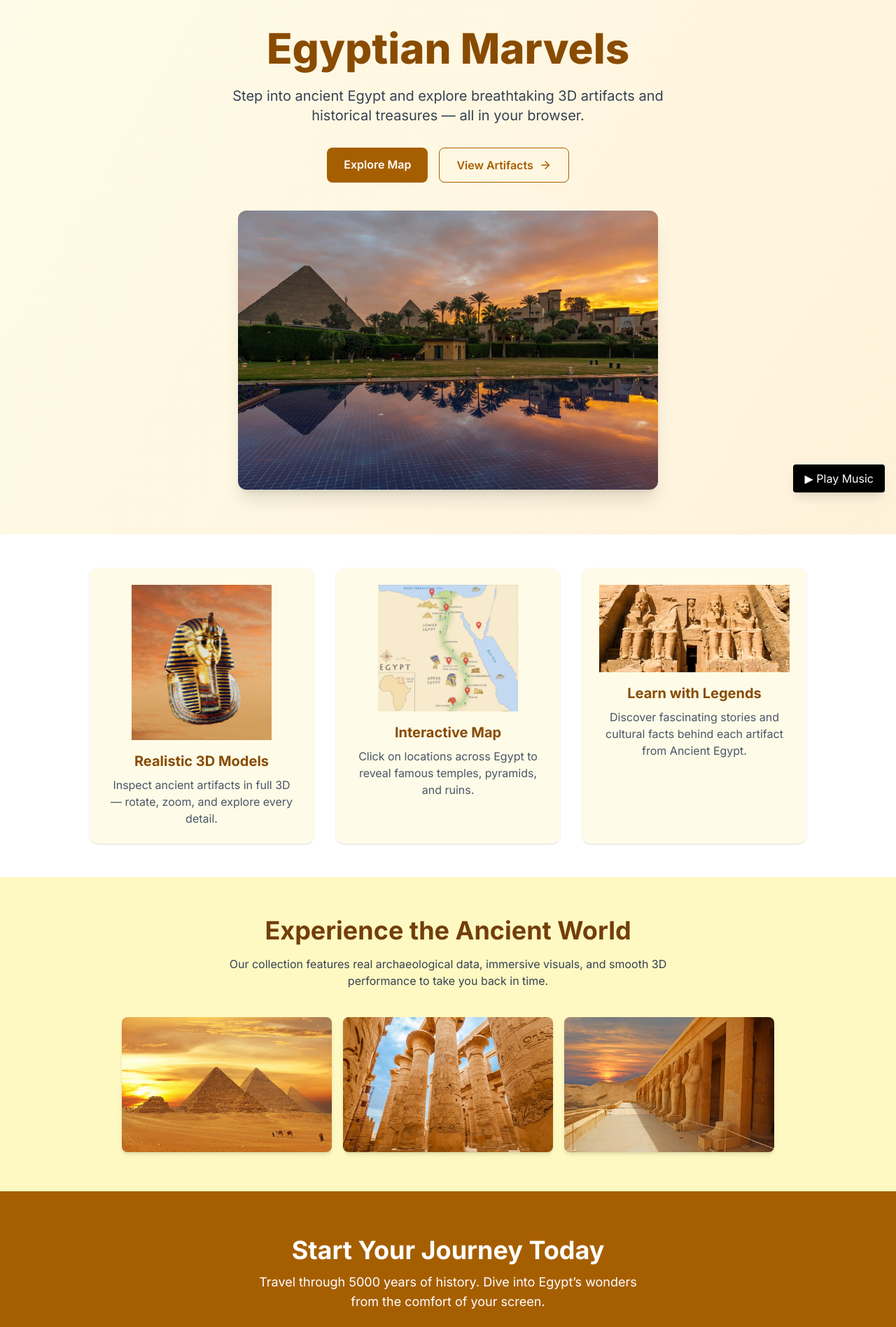
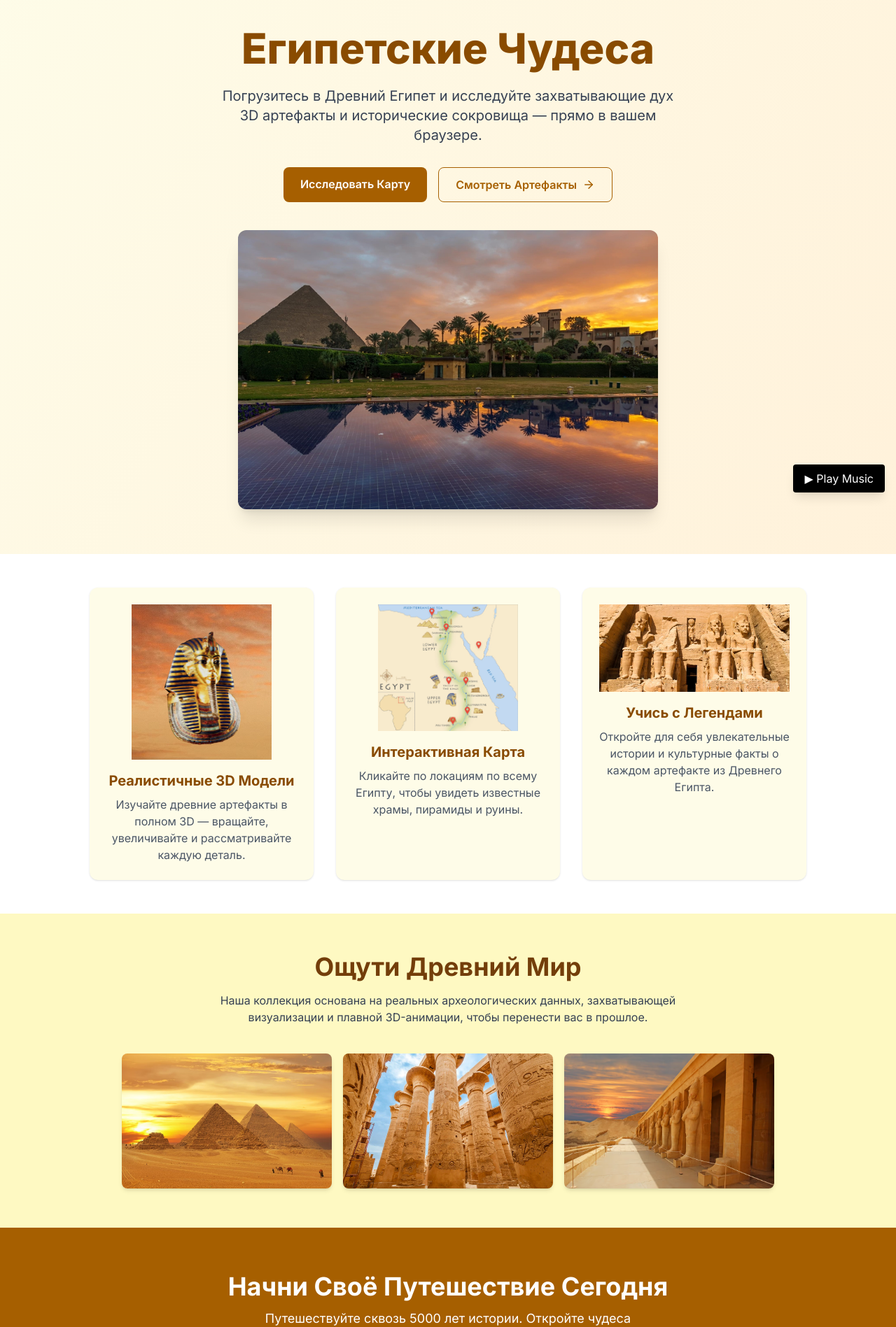
Before and after one commit to lionzak/egyptian-marvels, a Next.js app: page / in a window 1280 px wide. Shown: the part 80-1977 px from the top of the page at 70% size. Built offline with nearby package versions, Linux system fonts and the light colour scheme.

Commit message:
changed to russian

```diff
--- a/app/page.tsx
+++ b/app/page.tsx
@@ -15,23 +15,23 @@ export default function LandingPage() {
             <section className="relative text-center px-4 pt-20 pb-12 sm:pt-28 sm:pb-16">
                 <div className="max-w-4xl mx-auto">
                     <h1 className="text-4xl sm:text-5xl lg:text-6xl font-extrabold text-yellow-800 leading-tight">
-                        Egyptian Marvels
+                        Египетские Чудеса
                     </h1>
                     <p className="mt-4 text-lg sm:text-xl text-gray-700 max-w-2xl mx-auto">
-                        Step into ancient Egypt and explore breathtaking 3D artifacts and historical treasures — all in your browser.
+                        Погрузитесь в Древний Египет и исследуйте захватывающие дух 3D артефакты и исторические сокровища — прямо в вашем браузере.
                     </p>
                     <div className="mt-8 flex flex-col sm:flex-row justify-center gap-4">
                         <Link
                             href="/map"
                             className="bg-yellow-700 text-white px-6 py-3 rounded-lg font-semibold hover:bg-yellow-800 transition-colors"
                         >
-                            Explore Map
+                            Исследовать Карту
                         </Link>
                         <Link
                             href="/artifacts"
                             className="flex justify-center items-center gap-2 px-6 py-3 border border-yellow-700 text-yellow-700 rounded-lg font-semibold hover:bg-yellow-100 transition-colors"
                         >
-                            View Artifacts
+                            Смотреть Артефакты
                             <ArrowRight size={18} />
                         </Link>
                     </div>
@@ -39,7 +39,7 @@ export default function LandingPage() {
                 {/* Hero Image */}
                 <Image
                     src="/images/view.jpg"
-                    alt="Pharaoh"
+                    alt="Фараон"
                     width={600}
                     height={400}
                     className="mx-auto mt-10 rounded-xl shadow-xl"
@@ -51,23 +51,23 @@ export default function LandingPage() {
                 <div className="max-w-5xl mx-auto grid grid-cols-1 sm:grid-cols-2 lg:grid-cols-3 gap-8 text-center">
                     {[
                         {
-                            title: 'Realistic 3D Models',
-                            desc: 'Inspect ancient artifacts in full 3D — rotate, zoom, and explore every detail.',
+                            title: 'Реалистичные 3D Модели',
+                            desc: 'Изучайте древние артефакты в полном 3D — вращайте, увеличивайте и рассматривайте каждую деталь.',
                             icon: '/images/3d.png',
                         },
                         {
-                            title: 'Interactive Map',
-                            desc: 'Click on locations across Egypt to reveal famous temples, pyramids, and ruins.',
+                            title: 'Интерактивная Карта',
+                            desc: 'Кликайте по локациям по всему Египту, чтобы увидеть известные храмы, пирамиды и руины.',
                             icon: '/images/map-view.png',
                         },
                         {
-                            title: 'Learn with Legends',
-                            desc: 'Discover fascinating stories and cultural facts behind each artifact from Ancient Egypt.',
+                            title: 'Учись с Легендами',
+                            desc: 'Откройте для себя увлекательные истории и культурные факты о каждом артефакте из Древнего Египта.',
                             icon: '/images/temple.webp',
                         },
                     ].map((item) => (
                         <div key={item.title} className="bg-yellow-50 rounded-xl shadow p-6">
-                            {item.title === "Learn with Legends" ? <Image src={item.icon} alt={item.title} width={400} height={200} className="mx-auto mb-4" /> : <Image src={item.icon} alt={item.title} width={200} height={200} className="mx-auto mb-4" />
+                            {item.title === "Учись с Легендами" ? <Image src={item.icon} alt={item.title} width={400} height={200} className="mx-auto mb-4" /> : <Image src={item.icon} alt={item.title} width={200} height={200} className="mx-auto mb-4" />
                             }
                             <h3 className="text-xl font-bold text-yellow-800">{item.title}</h3>
                             <p className="text-gray-600 mt-2">{item.desc}</p>
@@ -78,28 +78,28 @@ export default function LandingPage() {
 
             {/* Preview section */}
             <section className="py-14 px-4 bg-yellow-100 text-center">
-                <h2 className="text-3xl sm:text-4xl font-bold text-yellow-900">Experience the Ancient World</h2>
+                <h2 className="text-3xl sm:text-4xl font-bold text-yellow-900">Ощути Древний Мир</h2>
                 <p className="text-gray-700 max-w-2xl mx-auto mt-4">
-                    Our collection features real archaeological data, immersive visuals, and smooth 3D performance to take you back in time.
+                    Наша коллекция основана на реальных археологических данных, захватывающей визуализации и плавной 3D-анимации, чтобы перенести вас в прошлое.
                 </p>
                 <div className="mt-10 flex flex-wrap justify-center gap-4">
                     <Image
                         src="/images/giza.avif"
-                        alt="Giza Preview"
+                        alt="Гиза Превью"
                         width={300}
                         height={200}
                         className="rounded-lg shadow-md hover:scale-105 transition-transform"
                     />
                     <Image
                         src="/images/luxor.webp"
-                        alt="Luxor Preview"
+                        alt="Луксор Превью"
                         width={300}
                         height={200}
                         className="rounded-lg shadow-md hover:scale-105 transition-transform"
                     />
                     <Image
                         src="/images/kings.avif"
-                        alt="Valley of Kings"
+                        alt="Долина Царей"
                         width={300}
                         height={200}
                         className="rounded-lg shadow-md hover:scale-105 transition-transform"
@@ -109,21 +109,21 @@ export default function LandingPage() {
 
             {/* CTA */}
             <section className="py-16 px-6 bg-yellow-700 text-white text-center">
-                <h2 className="text-3xl sm:text-4xl font-bold">Start Your Journey Today</h2>
+                <h2 className="text-3xl sm:text-4xl font-bold">Начни Своё Путешествие Сегодня</h2>
                 <p className="mt-3 text-lg max-w-xl mx-auto">
-                    Travel through 5000 years of history. Dive into Egypt’s wonders from the comfort of your screen.
+                    Путешествуйте сквозь 5000 лет истории. Откройте чудеса Египта, не покидая экран.
                 </p>
                 <Link
                     href="/artifacts"
                     className="mt-6 inline-block bg-white text-yellow-800 font-bold py-3 px-6 rounded-lg hover:bg-yellow-100 transition"
                 >
-                    Browse Artifacts
+                    Смотреть Артефакты
                 </Link>
             </section>
 
             {/* Footer */}
             <footer className="text-center text-sm py-6 text-gray-600 bg-white">
-                &copy; {new Date().getFullYear()} Egyptian Marvels. Created By Mark Alber for history lovers.
+                &copy; {new Date().getFullYear()} Египетские Чудеса. Создано Марком Альбером для любителей истории.
             </footer>
         </div>
     )
```
